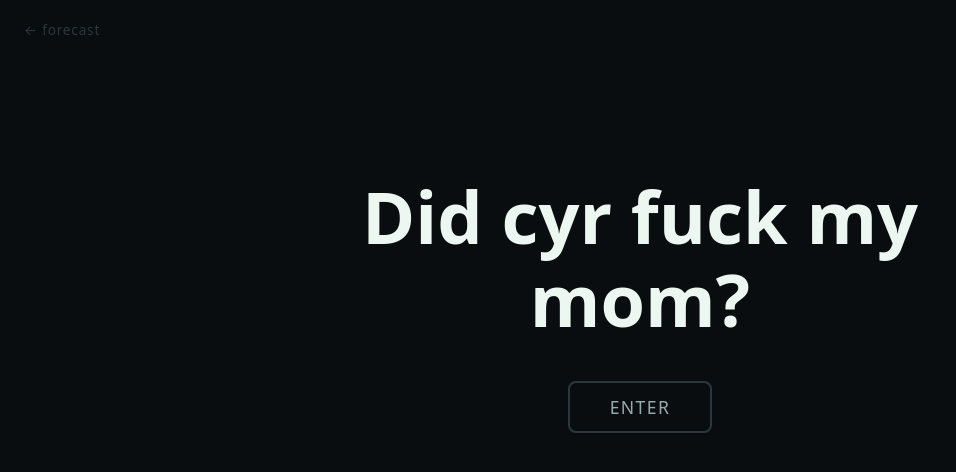
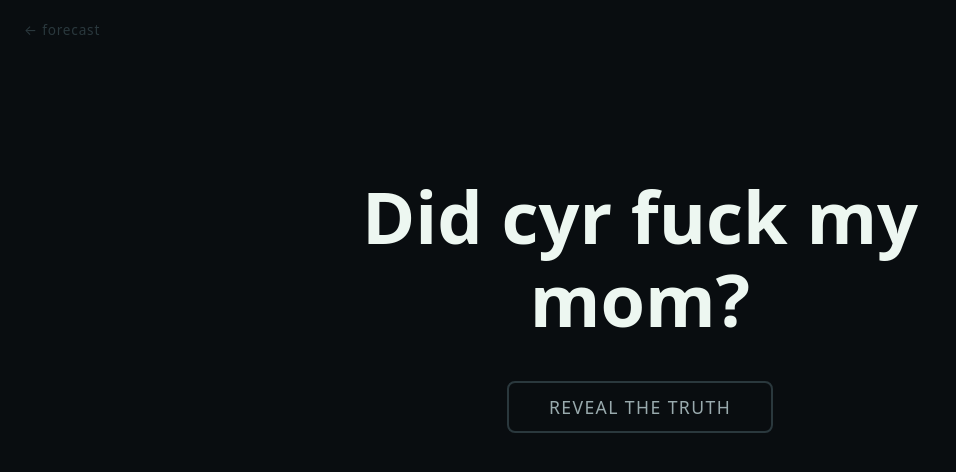
Before and after one commit to sardistic/cyr, a plain HTML site: page fucked/index.html in a window 1280 px wide. Shown: the whole page, without its empty margins (0-956 px from the left). Drawn offline with Linux system fonts and the light colour scheme.

Commit message:
Update button text to 'Reveal the truth'

```diff
--- a/fucked/index.html
+++ b/fucked/index.html
@@ -84,7 +84,7 @@
   <a class="back" href="/">← forecast</a>
 
   <p class="question" id="question">Did cyr fuck my mom?</p>
-  <button class="enter-btn" id="btn">Enter</button>
+  <button class="enter-btn" id="btn">Reveal the truth</button>
   <p class="answer" id="answer">Yes.</p>
 
   <script>
```
